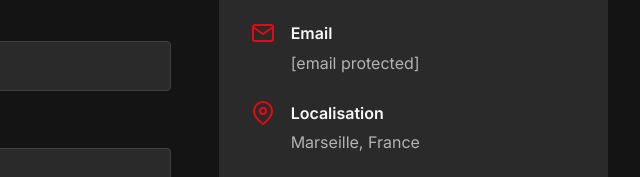
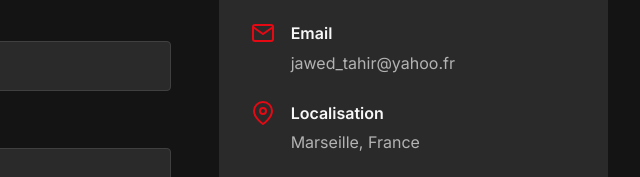
Before and after one commit to Jean-Jawed/javedDraft2A, a plain HTML site: page contact.html in a window 1280 px wide. Shown: the part 505-682 px from the top of the page, 640-1280 px from the left. Drawn offline with Linux system fonts and the light colour scheme.

Commit message:
ajout mail explicite

```diff
--- a/contact.html
+++ b/contact.html
@@ -116,9 +116,7 @@
                             </svg>
                             <div>
                                 <strong>Email</strong>
-                                <a href="/cdn-cgi/l/email-protection#3852594f5d5c674c5950514a784159505757165e4a"><span
-                                        class="__cf_email__"
-                                        data-cfemail="365c574153526942575e5f44764f575e5959185044">[email&#160;protected]</span></a>
+                                <a href="mailto:jawed_tahir@yahoo.fr">jawed_tahir@yahoo.fr</a>
                             </div>
                         </div>
                         <div class="info-card__item">
@@ -163,7 +161,6 @@
                             </a>
                         </div>
                     </div>
-
                 </div>
             </div>
         </div>
```
